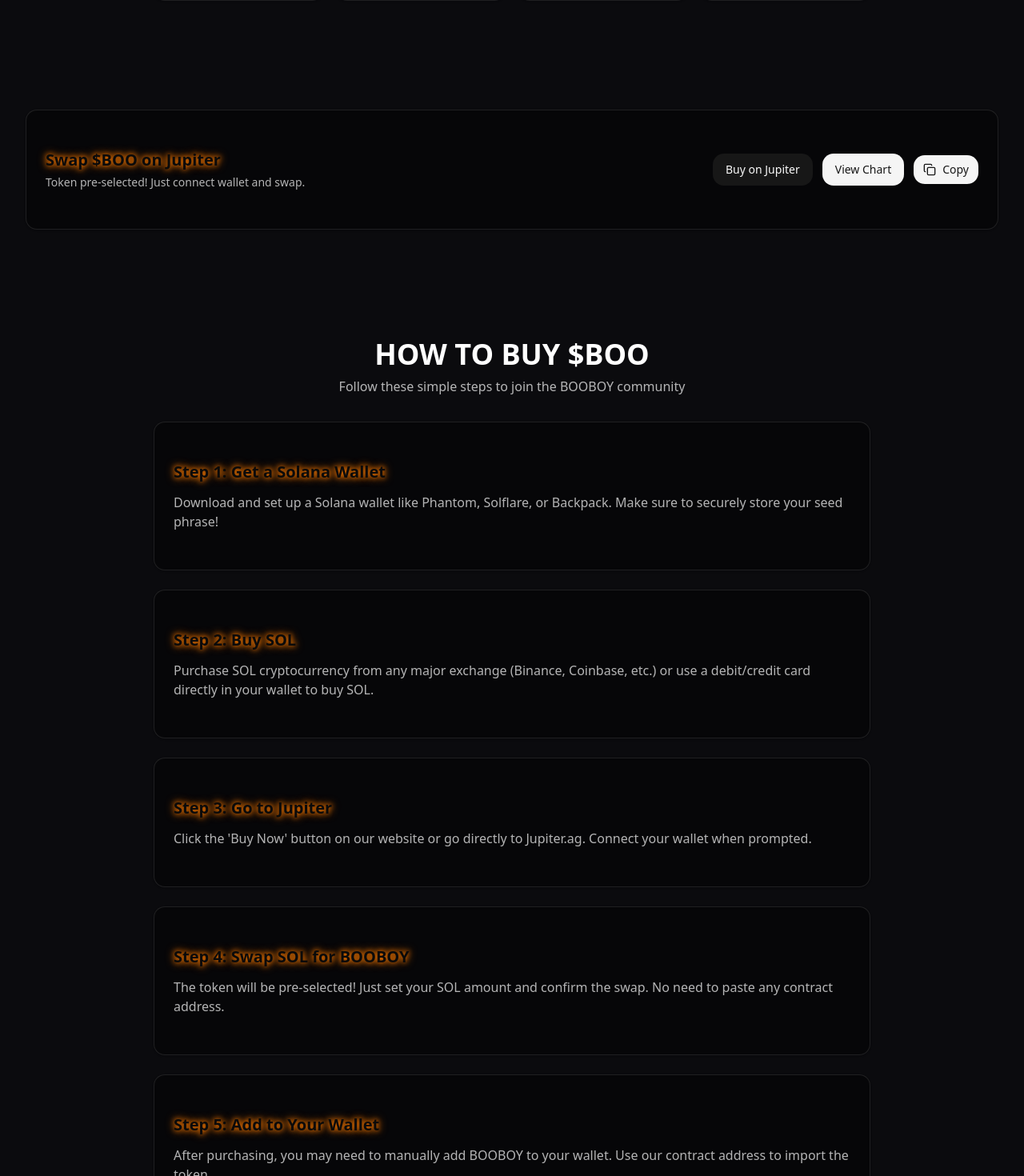
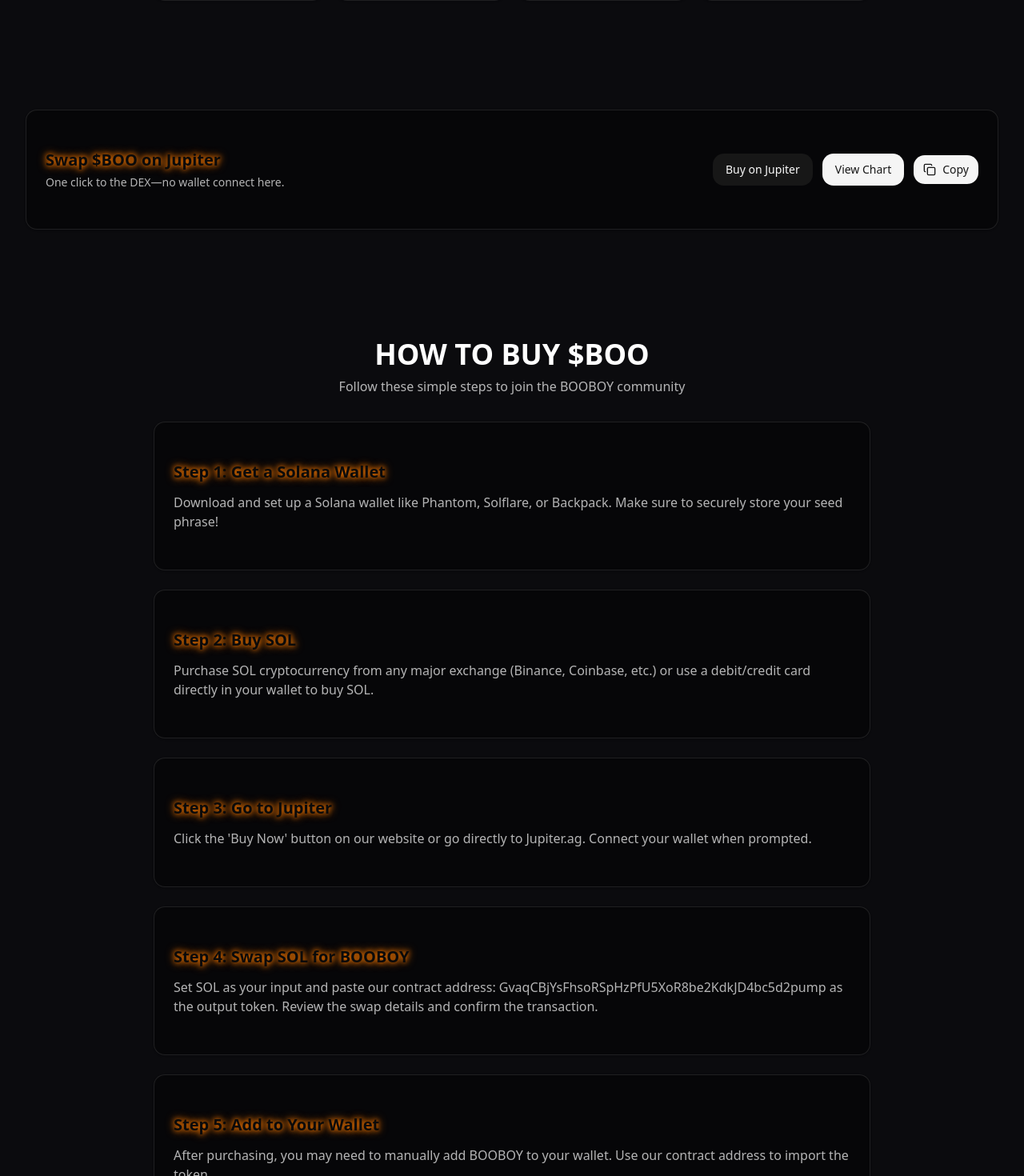
Before and after one commit to tornexbot/booboy-website, a Next.js app: page / in a window 1280 px wide. Shown: the part 2566-4036 px from the top of the page at 80% size. Built offline with nearby package versions, Linux system fonts and the light colour scheme.

Commit message:
Deploy BOOBOY website

```diff
--- a/src/app/page.tsx
+++ b/src/app/page.tsx
@@ -345,7 +345,7 @@
         },
         {
           step: "Step 4: Swap SOL for BOOBOY",
-          instructions: `The token will be pre-selected! Just set your SOL amount and confirm the swap. No need to paste any contract address.`
+          instructions: `Set SOL as your input and paste our contract address: ${CA} as the output token. Review the swap details and confirm the transaction.`
         },
         {
           step: "Step 5: Add to Your Wallet",
@@ -484,7 +484,7 @@
                 <div className="font-bold text-lg sm:text-xl" style={{ textShadow: glow("#ff7b00").textShadow }}>
                   Swap $BOO on Jupiter
                 </div>
-                <p className="text-white/70 text-sm mt-1">Token pre-selected! Just connect wallet and swap.</p>
+                <p className="text-white/70 text-sm mt-1">One click to the DEX—no wallet connect here.</p>
               </div>
               <div className="flex flex-wrap gap-2 sm:gap-3 items-center justify-center">
                 <Button asChild className="rounded-xl text-xs sm:text-sm h-9 sm:h-10 px-3 sm:px-4">
```
